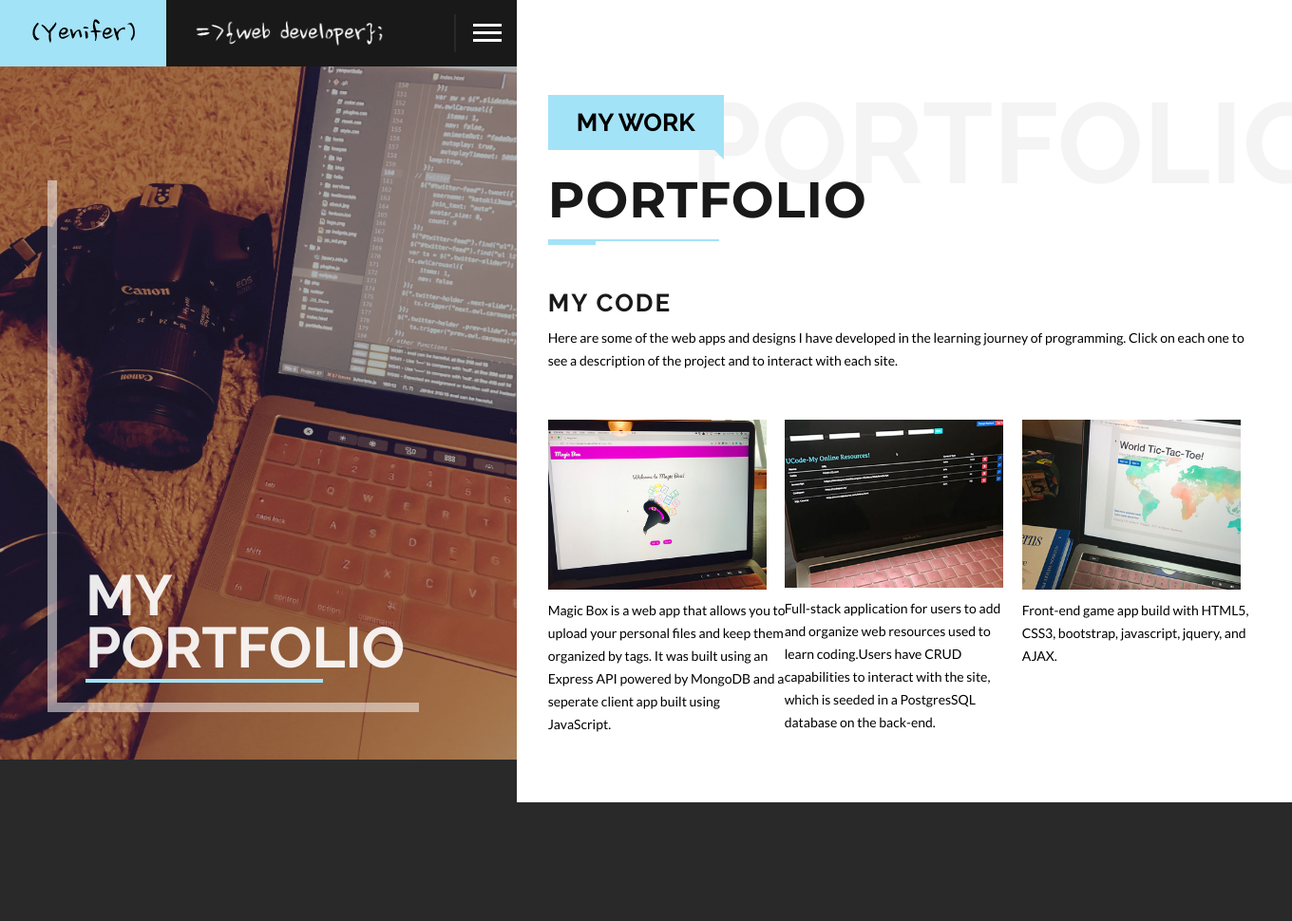
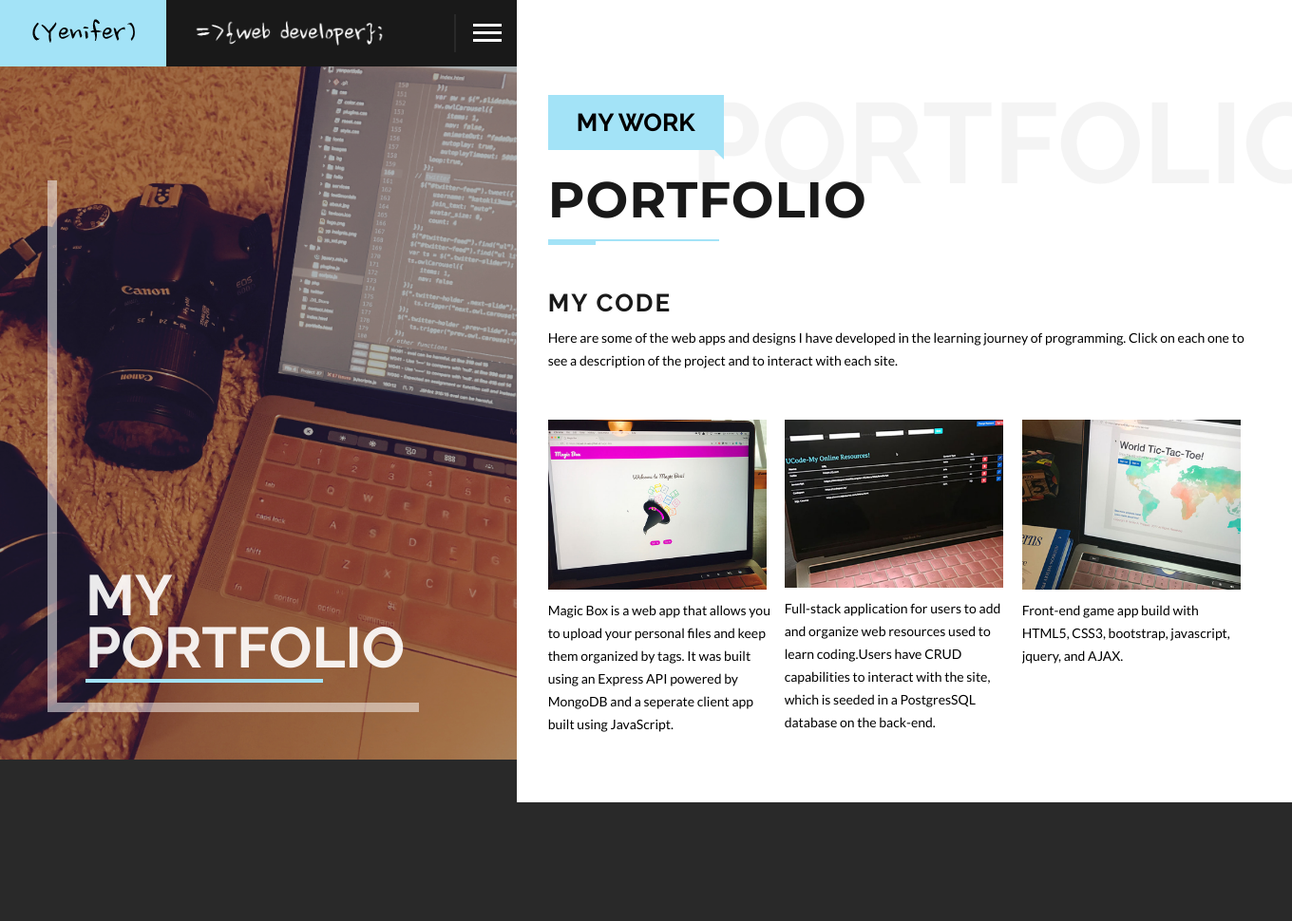
Before and after one commit to s0phi4/yenportfolio, a PHP site: page /portfolio.html in a window 1360 px wide; the page is wider, and only the part inside the window is pictured. Shown: the top 970 px of that part at 95% size. Before the commit the page ends 845 px from the top of that part, so only its background shows below. Run offline with PHP 8.4, Linux system fonts and the light colour scheme.

Commit message:
Adds padding to my work section

```diff
--- a/css/style.css
+++ b/css/style.css
@@ -94,6 +94,7 @@ p {
 	font-size:14px;
 	line-height:24px;
 	padding-bottom:10px;
+  padding-right: 15px;
 	font-family: 'Lato', sans-serif;
 }
 blockquote {
```
